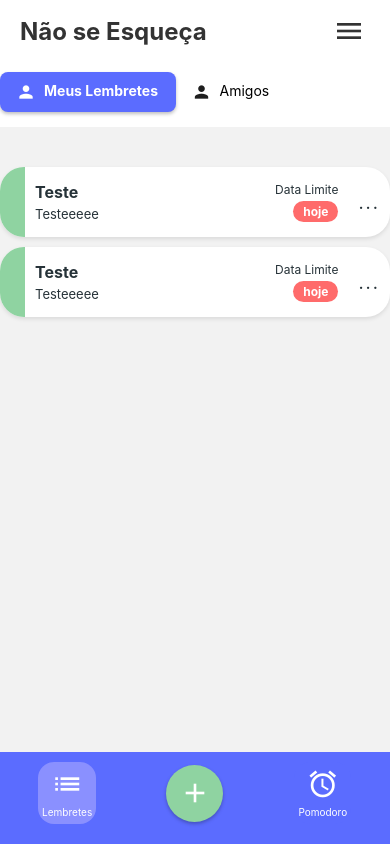
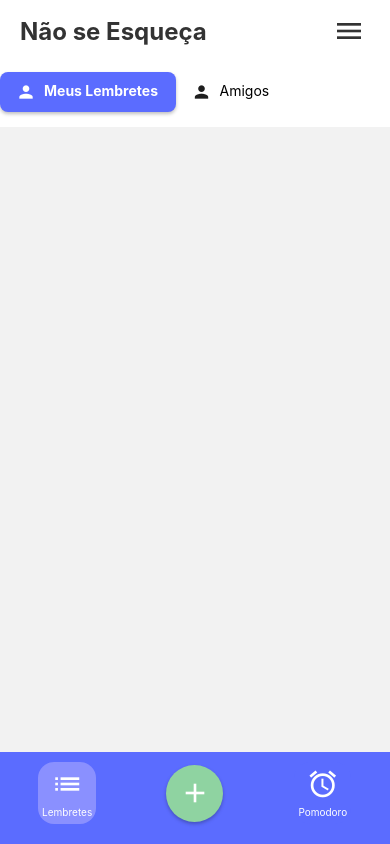
Before and after one commit to Fiwe64/LacoAmigo, a React Native app: screen /HomeScreen in a window 390 px wide. Built offline with nearby package versions, Linux system fonts and the light colour scheme.

Commit message:
mds do ceu voltou a funcionar

```diff
--- a/App.tsx
+++ b/App.tsx
@@ -1,8 +1,6 @@
 import { SafeAreaProvider } from "react-native-safe-area-context";
 import { StatusBar } from "expo-status-bar";
 import Routes from "./src/routes/index.routes";
-import { BottomSheetModalProvider } from "@gorhom/bottom-sheet";
-import { GestureHandlerRootView } from "react-native-gesture-handler";
 import { ModalTarefas } from "./src/components/ModalTarefa";
 import { LembreteProvider } from "./src/contexts/ReminderContext";
 
@@ -12,7 +10,7 @@ export default function App() {
       <SafeAreaProvider>
         <StatusBar style="auto" />
         <Routes />
-        <ModalTarefas/>
+        <ModalTarefas />
       </SafeAreaProvider>
     </LembreteProvider>
   );
--- a/src/components/ModalTarefa/style.ts
+++ b/src/components/ModalTarefa/style.ts
@@ -14,6 +14,9 @@ export const style = StyleSheet.create({
         paddingVertical:20,
         paddingHorizontal:10,
         backgroundColor: colors.background,
+        borderTopLeftRadius: 20,
+        borderTopRightRadius: 20,
+
     },
     buttonsBox:{
         alignItems:"flex-start",
--- a/src/components/lembrete/style.ts
+++ b/src/components/lembrete/style.ts
@@ -6,17 +6,16 @@ export const style = StyleSheet.create({
     width: "100%",
     borderRadius: 24,
     flexDirection: "row",
-     backgroundColor: "white",
+    backgroundColor: "white",
     alignItems: "stretch", //faz os filhos terem a mesma altura.
     overflow: "hidden", // ← isso faz o container recortar os filhos
-   // sombra
+    marginVertical: 5,
+    // sombra
     shadowColor: "#000",
     shadowOffset: { width: 0, height: 2 },
     shadowOpacity: 0.1,
     shadowRadius: 4,
     elevation: 3,
-
-
   },
   urgencyColor: {
     width: 25,
--- a/src/screens/HomeScreen/HomeScreen.tsx
+++ b/src/screens/HomeScreen/HomeScreen.tsx
@@ -1,23 +1,29 @@
-import { View, Text } from "react-native";
+import { View, Text, FlatList } from "react-native";
 import React from "react";
 import Lembrete from "../../components/lembrete/index";
-
-import BottomMenu from "../../components/BottomMenu";
 import style from "./style";
+import { useLembrete } from "../../contexts/ReminderContext";
 
 const HomeScreen = () => {
+  const { lembretes } = useLembrete();
   return (
     <View style={style.container}>
-      {/* <View style={style.header}>
-        <TopMenu/>
-      </View> */}
       <View style={style.body}>
-        <Lembrete titulo="Teste" descricao="Testeeeee" urgency={1} date="hoje"/>
-        <Lembrete titulo="Teste" descricao="Testeeeee" urgency={1} date="hoje"/>
+        <FlatList
+          data={lembretes}
+          keyExtractor={(item) => item.id}
+          renderItem={({ item }) => (
+            <Lembrete
+              titulo={item.title}
+              descricao={item.description}
+              date={item.date ?? ""}
+              urgency={
+                item.flag === "urgent" ? 3 : item.flag === "important" ? 2 : 1
+              }
+            />
+          )}
+        />
       </View>
-      {/* <View style={style.footer}>
-        <BottomMenu/>
-      </View> */}
     </View>
   );
 };
--- a/src/screens/HomeScreen/style.ts
+++ b/src/screens/HomeScreen/style.ts
@@ -3,14 +3,16 @@ import { StyleSheet } from "react-native";
 const style = StyleSheet.create({
     container: {
         flex:1,
+        flexDirection: 'column',
         paddingTop:40
     },
     header: {
 
     },
     body:{
-        height:"72%",
+        flex:1,
         gap: 10,
+        paddingHorizontal: 10,
     },
     footer:{
         flex:1,
```
Also changed, not shown: package.json (+4 -4 lines), 1 other file (tests, documents, lock files or other folders).
